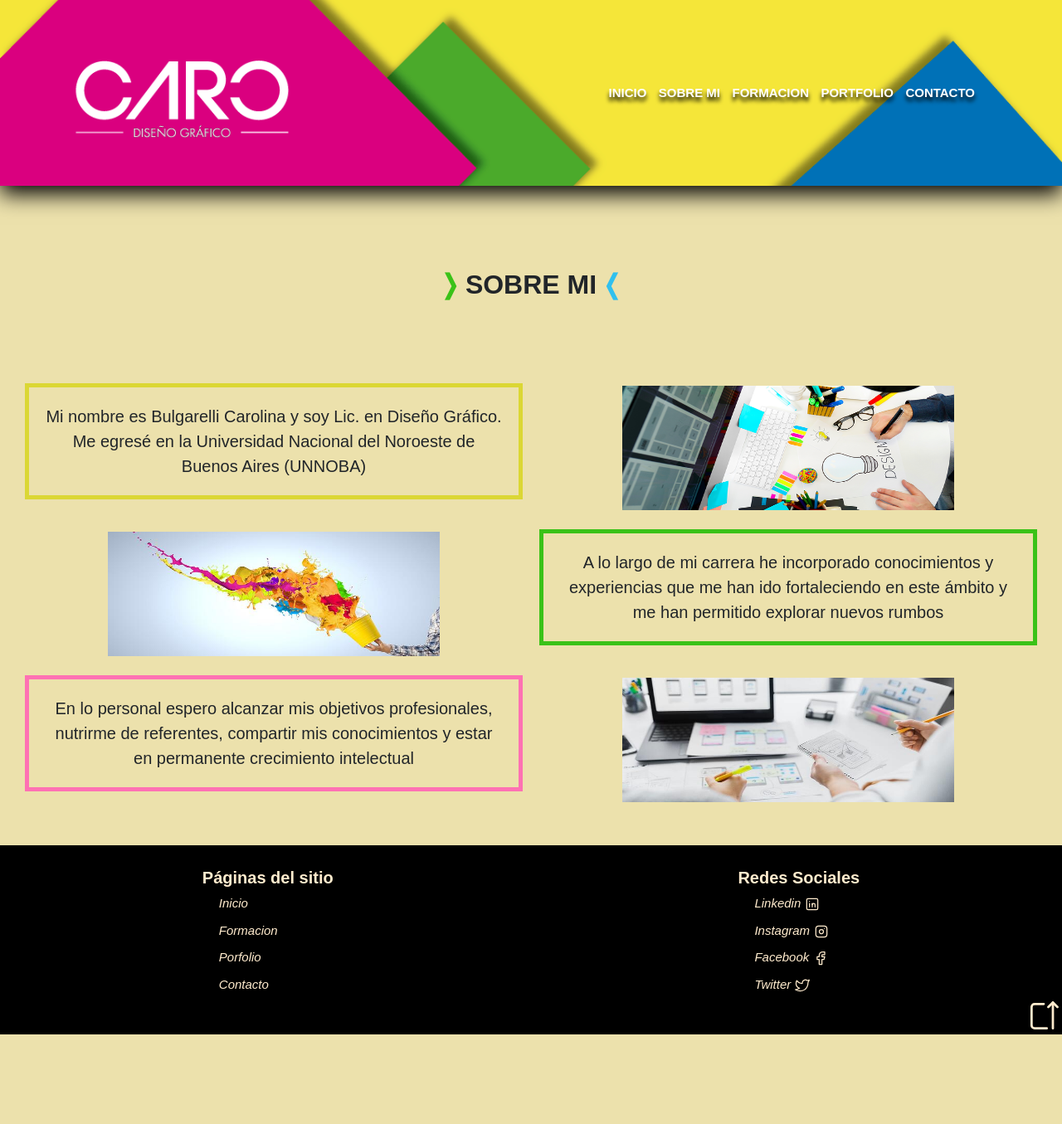
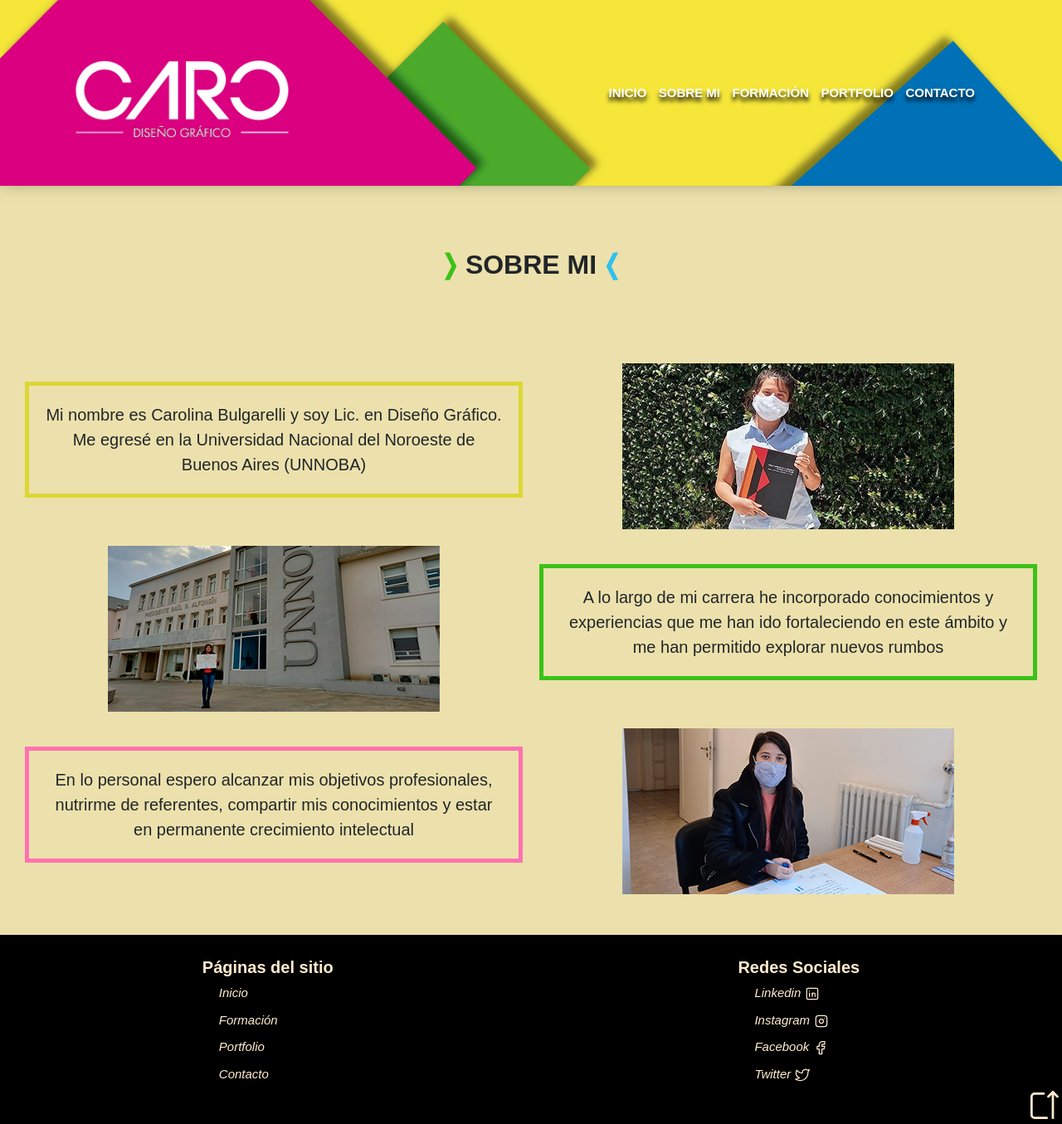
Before and after one commit to BulgarelliNoelia/Entrega-Crear-un-Repositorio-en-Github, a website: page sobremi.html in a window 1280 px wide. Shown: the whole page at 83% size. Before the commit the page ends 1247 px from the top, so only its background shows below. Drawn offline with nearby package versions, Linux system fonts and the light colour scheme.

Commit message:
ultimos cambios

```diff
--- a/_menu.scss
+++ b/_menu.scss
@@ -1,5 +1,7 @@
 header {
     box-shadow: 0 10px 25px black ;
+    width: 100%;
+    height: 200px;
 }
 
 .menuResponsive{
@@ -15,6 +17,9 @@ header {
     border-radius: 100px;
 }
 
+.tamañoContenedor {
+    height: 100%;
+}
 
 .parallaxMenuHamburgesa{
     background-image: url("./IMAGENES/HEADER/BANNER\ CARO\ -\ RESPONSIVE.png");
@@ -34,8 +39,8 @@ header {
     width: 100%;
     height: 100%;
     text-align: center;
+}
 
-}
 
 .parallax{
     background-image: url("./IMAGENES/HEADER/banner-caro-2.gif");
@@ -94,6 +99,14 @@ span nav ul li{
     }
 }
 
+
+@media (max-width:768px){
+    header {
+        margin-bottom: 100px;
+    }
+}
+
+
   @media (max-width:768px) {
 
     .parallax {
--- a/sobremi.html
+++ b/sobremi.html
@@ -32,7 +32,7 @@
                     <ul class="dropdown-menu fondoListaDesplegable" aria-labelledby="dropdownMenuButton1">
                         <li><a class="dropdown-item" href="./index.html">INICIO</a></li>
                         <li><a class="dropdown-item" href="./sobremi.html">SOBRE MI</a></li>
-                        <li><a class="dropdown-item" href="./formacion.html">FORMACION</a></li>
+                        <li><a class="dropdown-item" href="./formacion.html">FORMACIÓN</a></li>
                         <li><a class="dropdown-item" href="./portfolio.html">PORTFOLIO</a></li>
                         <li><a class="dropdown-item" href="./contacto.html">CONTACTO</a></li>
                     </ul>
@@ -44,7 +44,7 @@
                 <ul class= "parallax ul">
                     <li><a class="transicionesRosa"  href="./index.html">INICIO</a></li>
                     <li><a class="transicionesVerde" href="./sobremi.html">SOBRE MI</a></li>
-                    <li><a class="transicionesRosa"  href="./formacion.html">FORMACION</a></li>
+                    <li><a class="transicionesRosa"  href="./formacion.html">FORMACIÓN</a></li>
                     <li><a class="transicionesVerde" href="./portfolio.html">PORTFOLIO</a></li>
                     <li><a class="transicionesRosa"  href="./contacto.html">CONTACTO</a></li>
                 </ul>
@@ -57,12 +57,12 @@
     <H1 class="tituloSobreMi">SOBRE MI</H1>
 
     <section class="grid">
-            <p class="grid__parrafoa">Mi nombre es Bulgarelli Carolina y soy Lic. en Diseño Gráfico. Me egresé en la Universidad Nacional del Noroeste de Buenos Aires (UNNOBA)</p>
-            <img class="grid__fotoa" src="./IMAGENES/SOBRE MI/IMAGEN 1.png" height="150px" width="400px" alt="imagen de diseñador">
+            <p class="grid__parrafoa">Mi nombre es Carolina Bulgarelli y soy Lic. en Diseño Gráfico. Me egresé en la Universidad Nacional del Noroeste de Buenos Aires (UNNOBA)</p>
+            <img class="grid__fotoa" src="./IMAGENES/SOBRE MI/foto 1.jpeg" alt="imagen personal al momento de presentar mi tesis">
             <p class="grid__parrafob">A lo largo de mi carrera he incorporado conocimientos y experiencias que me han ido fortaleciendo en este ámbito y me han permitido explorar nuevos rumbos</p>
-            <img class="grid__fotob" src="./IMAGENES/SOBRE MI/IMAGEN 2.jpg" height="150px" width="400px" alt="imagen de pintura">
+            <img class="grid__fotob" src="./IMAGENES/SOBRE MI/foto 2.png" alt="foto con el titulo universitario">
             <p class="grid__parrafoc">En lo personal espero alcanzar mis objetivos profesionales, nutrirme de referentes, compartir mis conocimientos y estar en permanente crecimiento intelectual</p>
-            <img class="grid__fotoc" src="./IMAGENES/SOBRE MI/IMAGEN 3.jpg" height="150px" width="400px" alt="trabajo en equipo">
+            <img class="grid__fotoc" src="./IMAGENES/SOBRE MI/foto 3.png" alt="foto firmando el diploma">
     </section>
 </main>
 
@@ -76,8 +76,8 @@
             <section class="esquematizarArchivosSeccionUno">
               <strong>Páginas del sitio </strong>
               <a href="./sobremi.html">Inicio</a>
-              <a href="./formacion.html">Formacion</a>
-              <a href="./portfolio.html">Porfolio</a>
+              <a href="./formacion.html">Formación</a>
+              <a href="./portfolio.html">Portfolio</a>
               <a href="./contacto.html">Contacto</a>
             </section>
 
```
Also changed, not shown: contacto.html (+6 -6 lines), formacion.html (+4 -4 lines), index.html (+7 -6 lines), portfolio.html (+2 -4 lines), IMAGENES/SOBRE MI/foto 1.jpeg (added), IMAGENES/SOBRE MI/foto 2.png (added), IMAGENES/SOBRE MI/foto 3.png (added), style.css, 1 other file.
